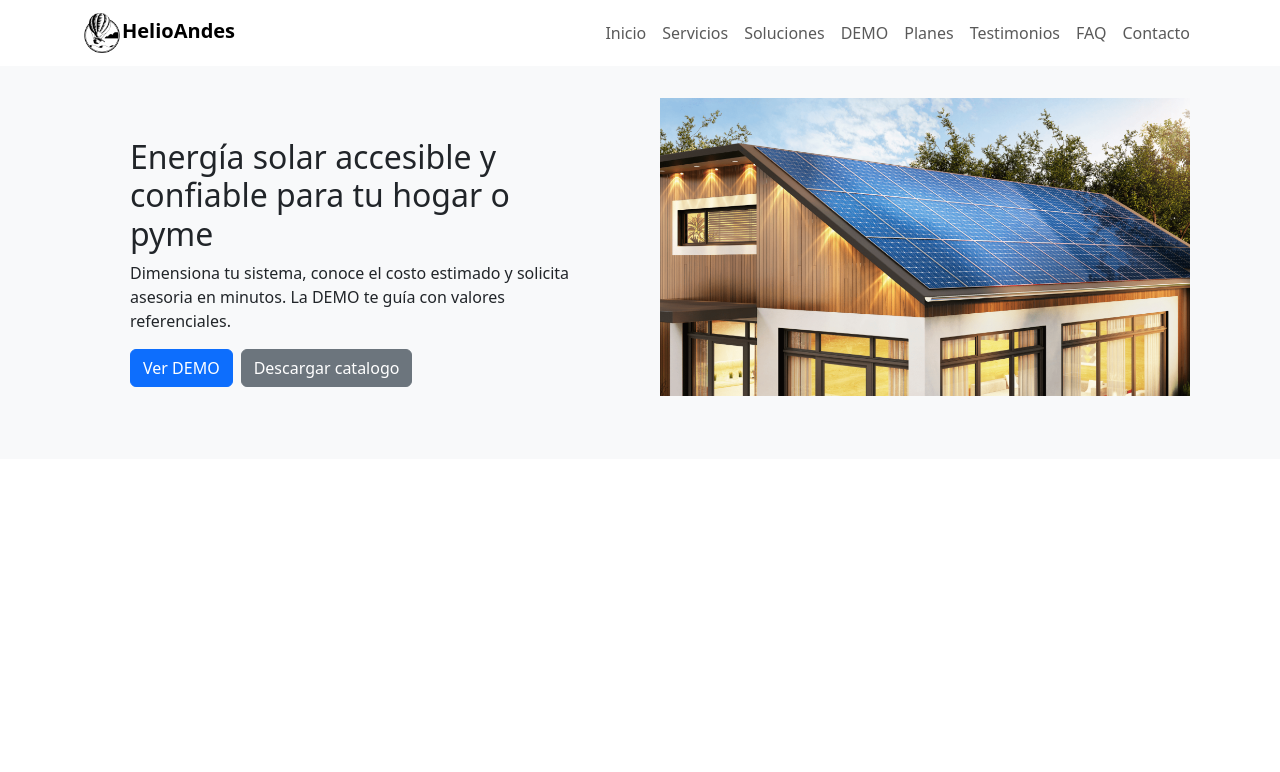
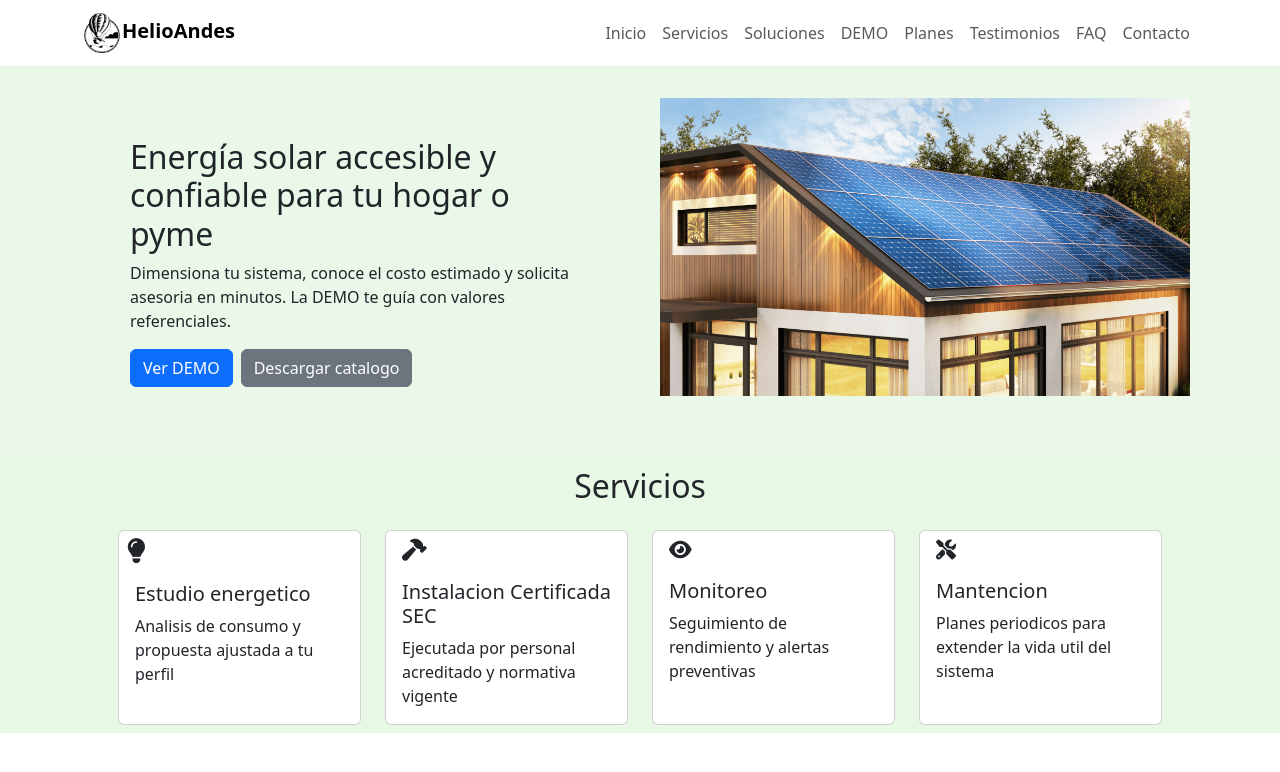
Before and after one commit to luish333/helio-andes, a React (Create React App) app: page / in a window 1280 px wide. Shown: the top 772 px of the page. Built offline with nearby package versions, Linux system fonts and the light colour scheme.

Commit message:
se crea componente servicio, se agrega linea de iconos a index.html, se modifica color de fondo a hero

```diff
--- a/public/index.html
+++ b/public/index.html
@@ -1,14 +1,12 @@
 <!DOCTYPE html>
 <html lang="en">
+
 <head>
   <meta charset="utf-8" />
   <link rel="icon" href="%PUBLIC_URL%/favicon.ico" />
   <meta name="viewport" content="width=device-width, initial-scale=1" />
   <meta name="theme-color" content="#000000" />
-    <meta
-      name="description"
-      content="Web site created using create-react-app"
-    />
+  <meta name="description" content="Web site created using create-react-app" />
   <link rel="apple-touch-icon" href="%PUBLIC_URL%/logo192.png" />
   <!--
       manifest.json provides metadata used when your web app is installed on a
@@ -24,8 +22,9 @@
       work correctly both with client-side routing and a non-root public URL.
       Learn how to configure a non-root public URL by running `npm run build`.
     -->
-    <title>React App</title>
+  <title>HelioAndes</title>
 </head>
+
 <body>
   <noscript>You need to enable JavaScript to run this app.</noscript>
   <div id="root"></div>
@@ -39,5 +38,7 @@
       To begin the development, run `npm start` or `yarn start`.
       To create a production bundle, use `npm run build` or `yarn build`.
     -->
+  <script src="https://kit.fontawesome.com/9897d33d78.js" crossorigin="anonymous"></script>
 </body>
+
 </html>
--- a/src/App.js
+++ b/src/App.js
@@ -2,12 +2,14 @@ import logo from './logo.svg';
 import './App.css';
 import BarraNavegacion from './components/Navbar';
 import Introduccion from './components/Hero';
+import SeccionServicio from './components/Servicios';
 
 function App() {
   return (
     <div className="">
       <BarraNavegacion />
       <Introduccion />
+      <SeccionServicio />
     </div>
   );
 }
--- a/src/components/Hero.js
+++ b/src/components/Hero.js
@@ -4,7 +4,7 @@ import Image from 'react-bootstrap/Image';
 
 function Introduccion() {
     return (
-        <div className="bg-light">
+        <div className="" style={{ background: 'rgba(199, 238, 195, 0.39)' }}>
             <Container className="py-4">
                 <Row className="">
                     <Col lg={6}>
--- /dev/null
+++ b/src/components/Servicios.js
@@ -0,0 +1,73 @@
+import { Container, Row, Col } from "react-bootstrap";
+import Button from 'react-bootstrap/Button';
+import Card from 'react-bootstrap/Card';
+
+function SeccionServicio() {
+    return (
+        <div className="" style={{ background: 'rgba(199, 238, 195, 0.43)' }}>
+            <Container className="py-2">
+
+                <Row className="text-center mb-2" >
+                    <h2>Servicios</h2>
+                </Row>
+
+                <Row className="mx-4">
+                    <Col lg={3} className="d-flex justify-content-center mt-2">
+                        <Card style={{ width: '18rem' }}>
+                            <div className="mt-2 ms-2">
+                                <i className="fa-solid fa-lightbulb" style={{ fontSize: '25px' }}></i>
+                            </div>
+                            <Card.Body>
+                                <Card.Title>Estudio energetico</Card.Title>
+                                <Card.Text>
+                                    Analisis de consumo y propuesta ajustada a tu perfil
+                                </Card.Text>
+                            </Card.Body>
+                        </Card>
+                    </Col>
+                    <Col lg={3} className="d-flex justify-content-center mt-2">
+                        <Card style={{ width: '18rem' }}>
+                            <div className="mt-2 ms-3">
+                                <i className="fa-solid fa-hammer" style={{ fontSize: '22px' }}></i>
+                            </div>
+                            <Card.Body>
+                                <Card.Title>Instalacion Certificada SEC</Card.Title>
+                                <Card.Text>
+                                    Ejecutada por personal acreditado y normativa vigente
+                                </Card.Text>
+                            </Card.Body>
+                        </Card>
+                    </Col>
+                    <Col lg={3} className="d-flex justify-content-center mt-2">
+                        <Card style={{ width: '18rem' }}>
+                            <div className="mt-2 ms-3">
+                                <i className="fa-solid fa-eye" style={{ fontSize: '20px' }}></i>
+                            </div>
+                            <Card.Body>
+                                <Card.Title>Monitoreo</Card.Title>
+                                <Card.Text>
+                                    Seguimiento de rendimiento y alertas preventivas
+                                </Card.Text>
+                            </Card.Body>
+                        </Card>
+                    </Col>
+                    <Col lg={3} className="d-flex justify-content-center mt-2">
+                        <Card style={{ width: '18rem' }}>
+                            <div className="mt-2 ms-3">
+                                <i className="fa-solid fa-screwdriver-wrench" style={{ fontSize: '20px' }}></i>
+                            </div>
+                            <Card.Body>
+                                <Card.Title>Mantencion</Card.Title>
+                                <Card.Text>
+                                    Planes periodicos para extender la vida util del sistema
+                                </Card.Text>
+                            </Card.Body>
+                        </Card>
+                    </Col>
+                </Row>
+            </Container>
+        </div>
+    )
+}
+
+export default SeccionServicio;
```
Lines whose indentation alone changed are shown as unchanged.
